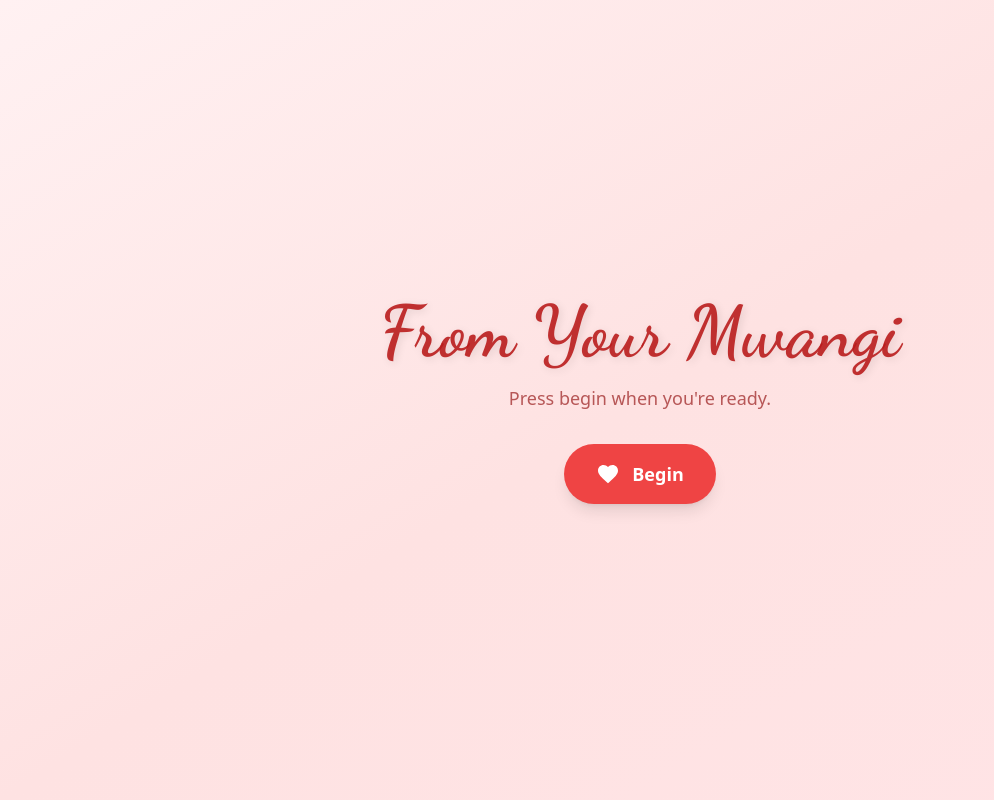
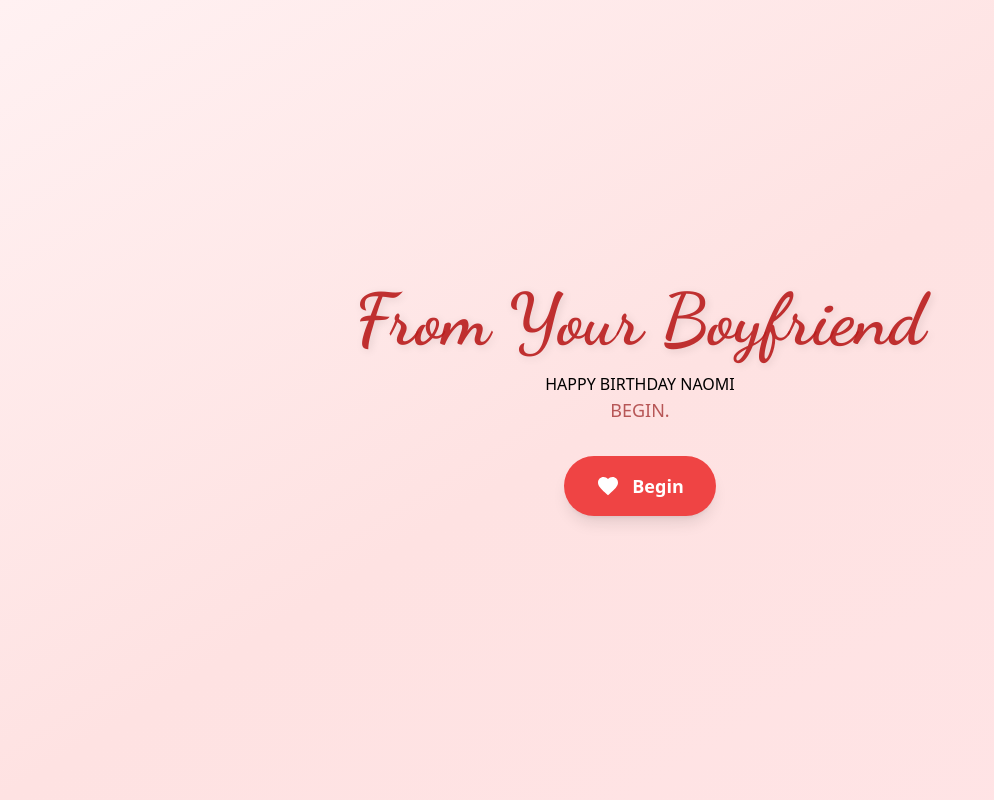
Before and after one commit to draron-dare-045/Love_notes, a Flask app: page / in a window 1280 px wide. Shown: the whole page, without its empty margins (0-994 px from the left). Run offline with Flask 3, Linux system fonts and the light colour scheme; some libraries are stand-ins or nearby versions.

Commit message:
Updated the song

```diff
--- a/templates/index.html
+++ b/templates/index.html
@@ -54,9 +54,10 @@
     <!-- Start Screen -->
     <div id="start-screen" class="text-center animate-fade-in">
        <h1 class="font-cursive text-5xl sm:text-6xl md:text-7xl text-red-700/90 mb-4" style="text-shadow: 2px 2px 8px rgba(0,0,0,0.1)">
-          From Your Mwangi
+          From Your Boyfriend
         </h1>
-        <p class="text-red-800/70 mb-8 text-lg">Press begin when you're ready.</p>
+        <h2>HAPPY BIRTHDAY NAOMI</h2>
+        <p class="text-red-800/70 mb-8 text-lg">BEGIN.</p>
         <button id="begin-button" class="group relative inline-flex items-center justify-center px-8 py-4 text-lg font-bold text-white bg-red-500 rounded-full shadow-lg transition-all duration-300 ease-in-out hover:bg-red-600 focus:outline-none focus:ring-2 focus:ring-red-400 focus:ring-offset-2 focus:ring-offset-rose-50 transform hover:scale-105">
           <svg class="w-6 h-6 mr-3 transition-transform duration-300 group-hover:scale-125" xmlns="http://www.w3.org/2000/svg" viewBox="0 0 24 24" fill="currentColor"><path d="M12 21.35l-1.45-1.32C5.4 15.36 2 12.28 2 8.5 2 5.42 4.42 3 7.5 3c1.74 0 3.41.81 4.5 2.09C13.09 3.81 14.76 3 16.5 3 19.58 3 22 5.42 22 8.5c0 3.78-3.4 6.86-8.55 11.54L12 21.35z" /></svg>
           Begin
@@ -66,7 +67,7 @@
     <!-- Lyrics Screen -->
     <div id="lyrics-screen" class="hidden w-full max-w-4xl text-center flex-col items-center">
       <h1 class="font-cursive text-5xl sm:text-6xl md:text-7xl text-red-700/90 mb-4" style="text-shadow: 2px 2px 8px rgba(0,0,0,0.1)">
-        For Samantha Sanaipei
+        FOR NAOMI
       </h1>
       <svg class="w-8 h-8 text-red-400 mb-8 animate-heartbeat-icon" xmlns="http://www.w3.org/2000/svg" viewBox="0 0 24 24" fill="currentColor"><path d="M12 21.35l-1.45-1.32C5.4 15.36 2 12.28 2 8.5 2 5.42 4.42 3 7.5 3c1.74 0 3.41.81 4.5 2.09C13.09 3.81 14.76 3 16.5 3 19.58 3 22 5.42 22 8.5c0 3.78-3.4 6.86-8.55 11.54L12 21.35z" /></svg>
 
```
